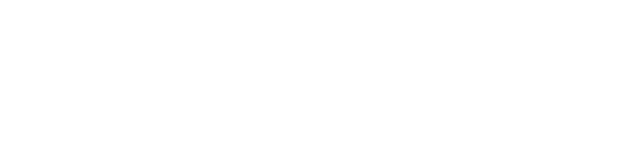
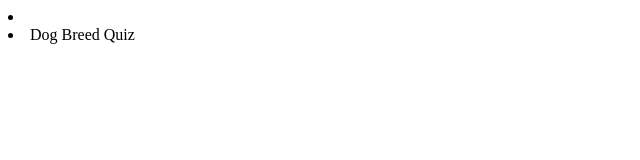
Before and after one commit to itsDipsy/Uppgift_DU3_3, a plain HTML site: page index.html in a window 1280 px wide. Shown: the whole page, without its empty margins (0-640 px from the left). Drawn offline with Linux system fonts and the light colour scheme.

Commit message:
Update index.html

```diff
--- a/index.html
+++ b/index.html
@@ -10,11 +10,24 @@
 </head>
 
 <body>
-    <header></header>
+    <header>
+        <nav>
+            <li class="dog_logo">
+
+            </li>
+            <li class="app_name">
+                Dog Breed Quiz
+            </li>
+        </nav>
+    </header>
+
     <main>
 
     </main>
-    <footer></footer>
+
+    <footer>
+
+    </footer>
 </body>
 
 </html>
```
